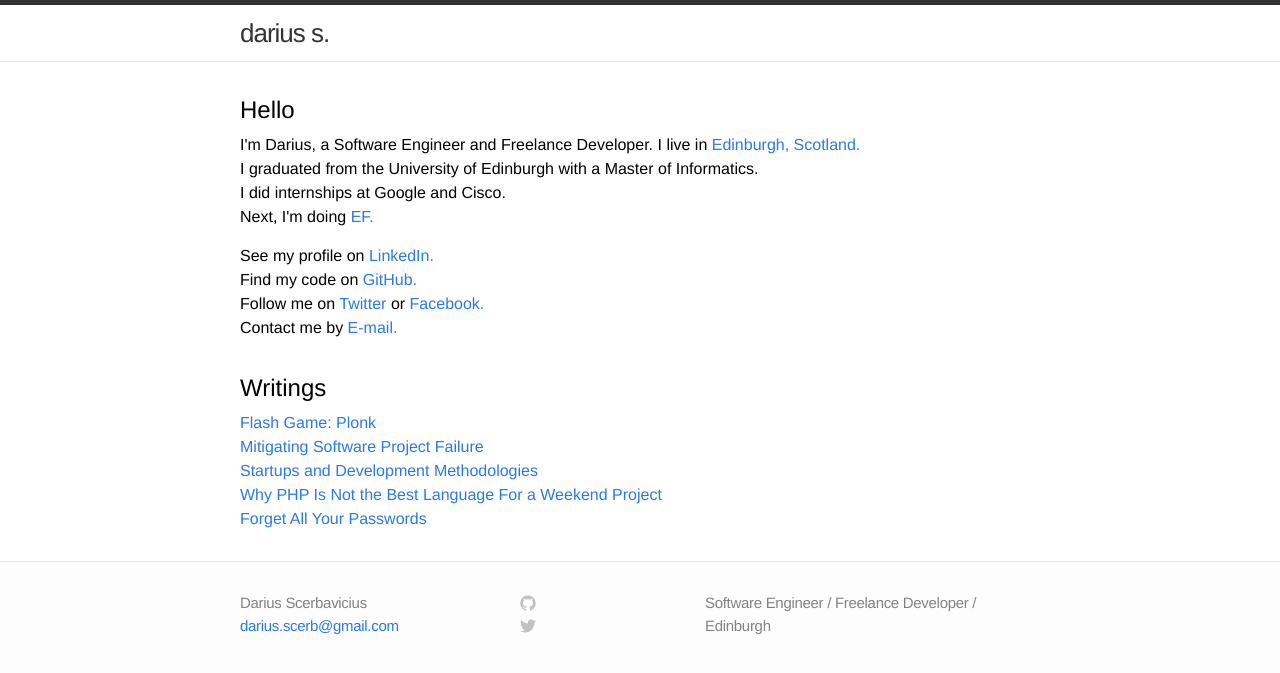
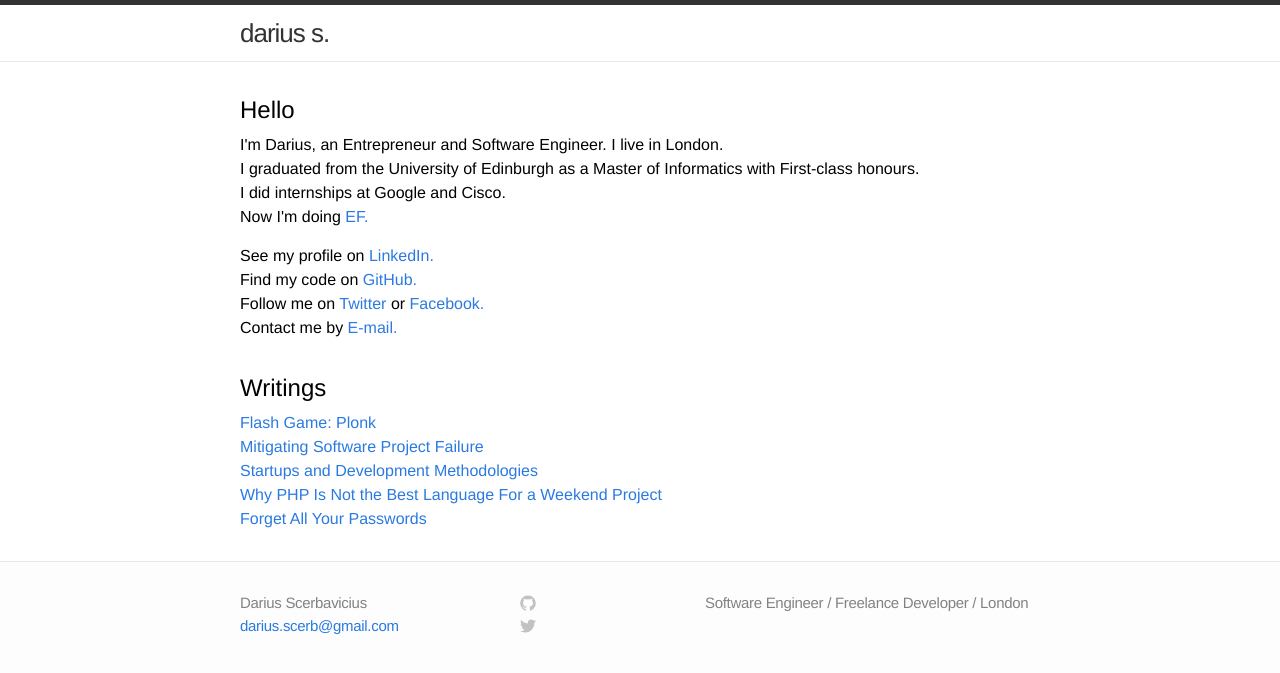
Before and after one commit to darka/dariuss.net, a Jekyll site: the page built from index.html, in a window 1280 px wide. Shown: the top 673 px of the page. Built offline with Jekyll 4.4.1, drawn with Linux system fonts in a browser that asks for light colours.

Commit message:
Updated description.

```diff
--- a/_config.yml
+++ b/_config.yml
@@ -1,9 +1,9 @@
 # Site settings
-title: darius s. Freelance Web Developer. Edinburgh
+title: darius s. Freelance Software Engineer. London
 title_header: darius s.
 full_name: Darius Scerbavicius
 email: darius.scerb@gmail.com
-description: "Software Engineer / Freelance Developer / Edinburgh"
+description: "Software Engineer / Freelance Developer / London"
 baseurl: ""
 url: "http://dariuss.net"
 github_username: darka
--- a/index.html
+++ b/index.html
@@ -7,10 +7,10 @@ layout: default
   <h1>Hello</h1>
 
   <p>
-  I'm Darius, a Software Engineer and Freelance Developer. I live in <a href="https://www.google.com/maps/place/Edinburgh/">Edinburgh, Scotland.</a><br/>
-  I graduated from the University of Edinburgh with a Master of Informatics.<br/>
+  I'm Darius, an Entrepreneur and Software Engineer. I live in London.<br/>
+  I graduated from the University of Edinburgh as a Master of Informatics with First-class honours.<br/>
   I did internships at Google and Cisco.<br/>
-  Next, I'm doing <a href="http://www.joinef.com/">EF.</a><br/>
+  Now I'm doing <a href="http://www.joinef.com/">EF.</a><br/>
   </p>
 
   <ul class="me">
```
